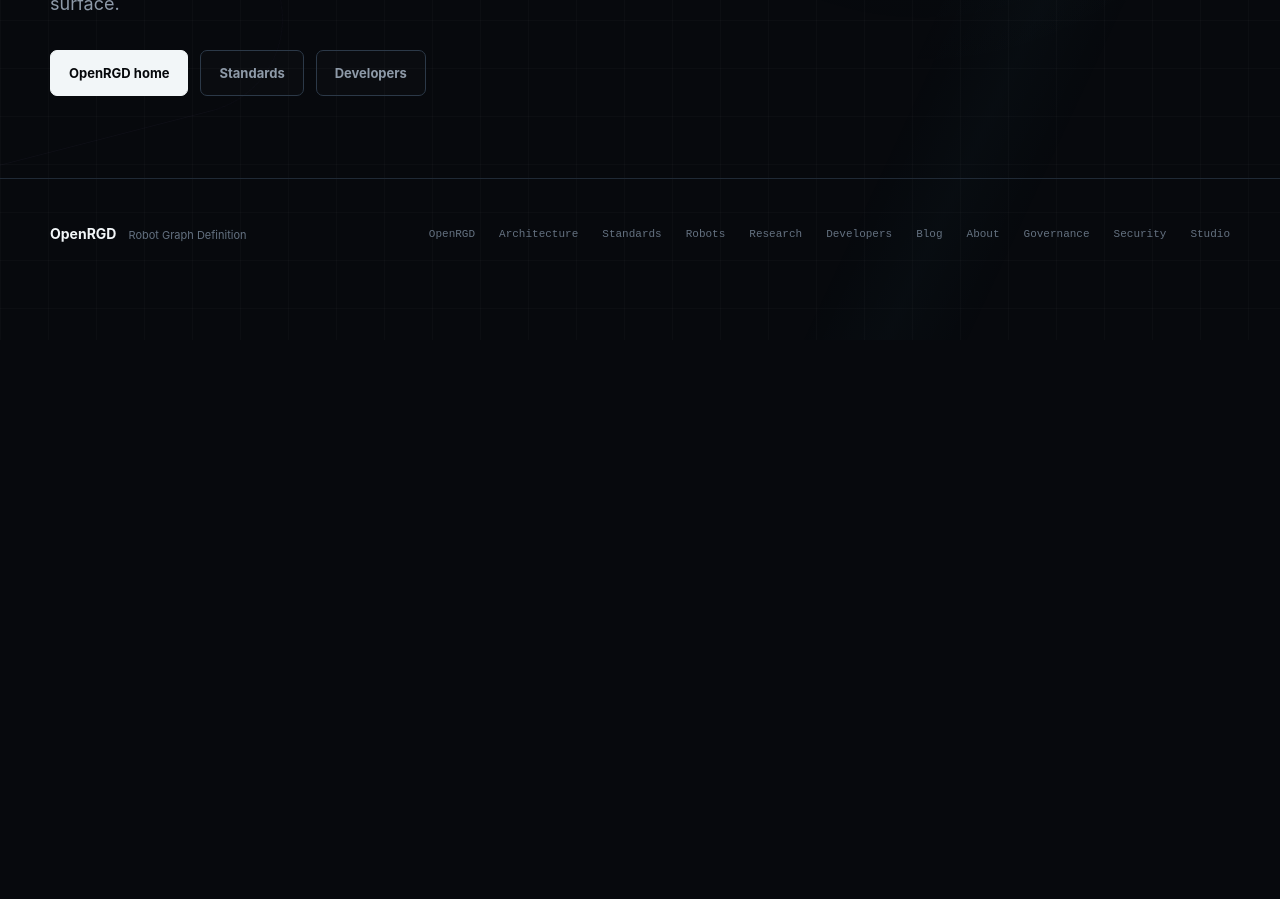
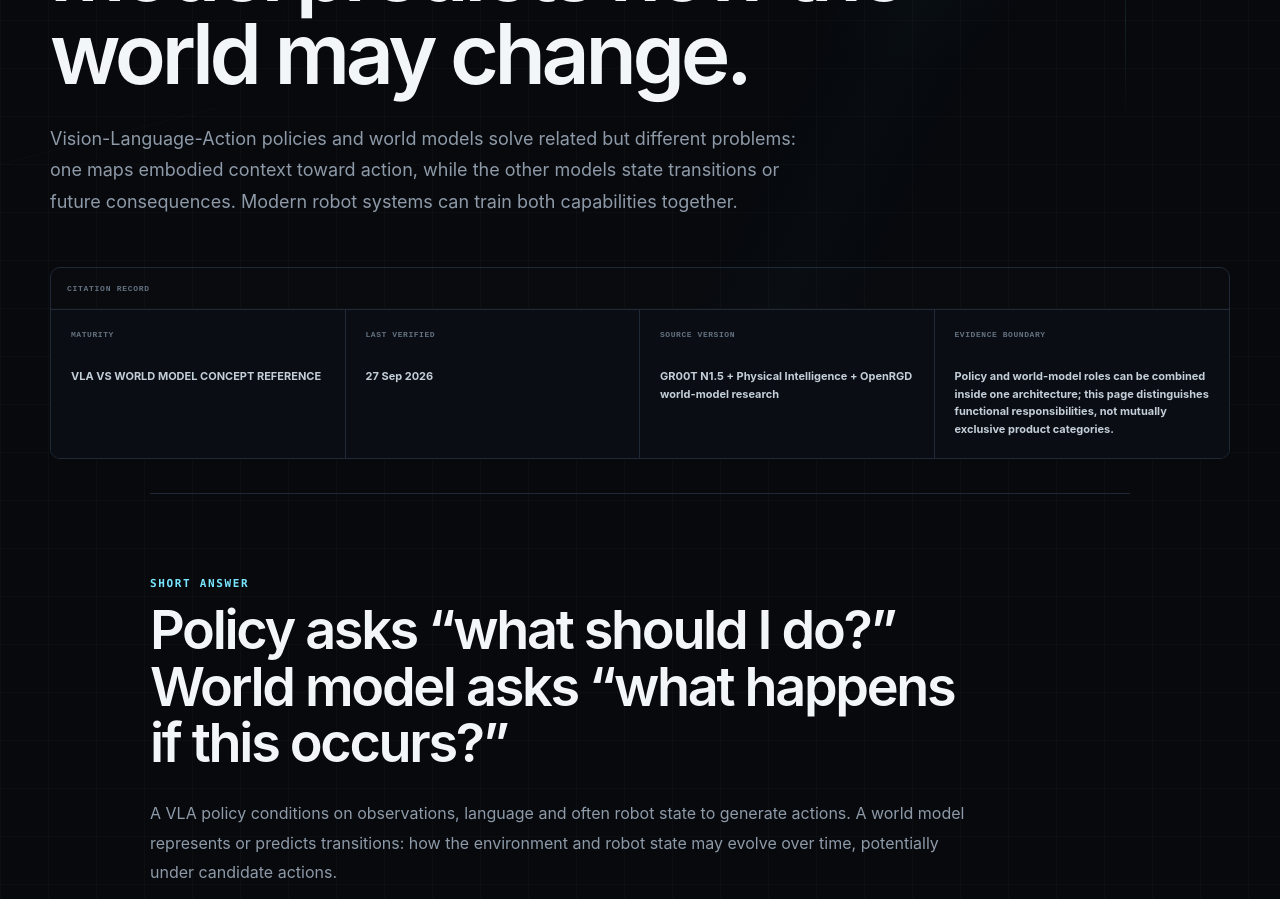
Before and after one commit to OpenRGD/openrgd.org, a Next.js app: page /vla/vla-vs-world-model in a window 1280 px wide. Before the commit this address had no page. Shown: the part 460-1359 px from the top of the page. Before the commit the page ends 800 px from the top, so only its background shows below. Built offline with nearby package versions, Linux system fonts and the light colour scheme.

Commit message:
Add VLA versus world model page

```diff
--- /dev/null
+++ b/app/vla/vla-vs-world-model/page.tsx
@@ -0,0 +1,93 @@
+import type { Metadata } from 'next'
+import { referenceMetadata, type CitationRecordData } from '@/lib/seo/provenance'
+import { ConceptGrid, ConceptPage, ConceptSection } from '@/components/concept-page'
+
+const citationRecord: CitationRecordData = {
+  maturity: 'VLA VS WORLD MODEL CONCEPT REFERENCE',
+  lastVerified: '27 Sep 2026',
+  lastVerifiedIso: '2026-09-27',
+  sourceVersion: 'GR00T N1.5 + Physical Intelligence + OpenRGD world-model research',
+  evidenceBoundary: 'Policy and world-model roles can be combined inside one architecture; this page distinguishes functional responsibilities, not mutually exclusive product categories.',
+  pageUrl: 'https://openrgd.org/vla/vla-vs-world-model',
+}
+
+export const metadata: Metadata = referenceMetadata({
+  title: 'VLA vs World Model',
+  description: 'VLA vs world model: how Vision-Language-Action policies differ from predictive world models, how the two approaches can be combined, and where each fits in a robot architecture.',
+  canonicalPath: '/vla/vla-vs-world-model',
+  record: citationRecord,
+})
+
+export default function VlaVsWorldModelPage() {
+  return (
+    <ConceptPage
+      eyebrow="VLA VS WORLD MODEL"
+      title="A VLA chooses actions from context. A world model predicts how the world may change."
+      lead="Vision-Language-Action policies and world models solve related but different problems: one maps embodied context toward action, while the other models state transitions or future consequences. Modern robot systems can train both capabilities together."
+      citationRecord={citationRecord}
+      sources={[
+        {label:'NVIDIA Research — GR00T N1.5',href:'https://research.nvidia.com/labs/gear/gr00t-n1_5/'},
+        {label:'Physical Intelligence — π0',href:'https://www.physicalintelligence.company/download/pi0.pdf'},
+        {label:'OpenRGD — World Models research',href:'https://openrgd.org/research/world-models'},
+        {label:'OpenRGD — RGD Physics research',href:'https://openrgd.org/research/rgd-physics'},
+      ]}
+      related={[
+        {href:'/vla',title:'Vision-Language-Action Models',copy:'Return to the VLA pillar.'},
+        {href:'/research/world-models',title:'World Models',copy:'Explore OpenRGD research on predictive embodied models.'},
+        {href:'/research/rgd-physics',title:'RGD Physics',copy:'See the proposed causal and physics representation boundary.'},
+      ]}
+    >
+      <ConceptSection kicker="SHORT ANSWER" title="Policy asks “what should I do?” World model asks “what happens if this occurs?”">
+        <p>
+          A VLA policy conditions on observations, language and often robot state to generate actions.
+          A world model represents or predicts transitions: how the environment and robot state may evolve
+          over time, potentially under candidate actions.
+        </p>
+      </ConceptSection>
+
+      <ConceptSection kicker="FUNCTIONAL DIFFERENCE" title="The two roles optimize different outputs.">
+        <ConceptGrid items={[
+          {label:'VLA',title:'Primary output',copy:'Robot action, action token, action vector or action chunk.'},
+          {label:'VLA',title:'Primary question',copy:'Given this observation, instruction and state, what action should the policy produce?'},
+          {label:'VLA',title:'Typical training signal',copy:'Robot demonstrations and action-conditioned trajectory data.'},
+          {label:'WORLD MODEL',title:'Primary output',copy:'Predicted next state, future latent representation, video, dynamics or transition estimate.'},
+          {label:'WORLD MODEL',title:'Primary question',copy:'Given the current state and possibly an action, how is the world likely to evolve?'},
+          {label:'WORLD MODEL',title:'Typical training signal',copy:'Temporal transitions, future observations, dynamics or predictive consistency.'},
+        ]}/>
+      </ConceptSection>
+
+      <ConceptSection kicker="WHY COMBINE THEM" title="A policy can benefit from a model of consequences.">
+        <p>
+          Long-horizon robot behavior benefits from predicting whether an action will make progress, cause a collision,
+          lose contact or move the scene into a harder state. A world model can provide that predictive structure while
+          a policy remains responsible for selecting or generating the action.
+        </p>
+      </ConceptSection>
+
+      <ConceptSection kicker="CURRENT CONVERGENCE" title="The boundary is already becoming architectural rather than model-level.">
+        <p>
+          NVIDIA GR00T N1.5 is a concrete example: it keeps flow-matching policy learning while adding Future Latent
+          Representation Alignment, a predictive objective that aligns current representations with future target embeddings.
+          The result is still a robot policy, but it learns an additional world-model-like representation of future state.
+        </p>
+      </ConceptSection>
+
+      <ConceptSection kicker="WORLD ACTION MODELS" title="Some research increasingly treats prediction and action as one coupled problem.">
+        <p>
+          The field is moving toward architectures where learned dynamics, future prediction and policy generation
+          share representations. That does not erase the conceptual distinction: prediction tells a system what may
+          happen, while an action policy determines what the robot will attempt.
+        </p>
+      </ConceptSection>
+
+      <ConceptSection kicker="OPENRGD VIEW" title="OpenRGD keeps the semantic roles separable even when one neural model implements both.">
+        <p>
+          OpenRGD research treats world-model state, physics context, cognition proposals and execution as distinct
+          semantic responsibilities. A future implementation could use one foundation model for several of those jobs,
+          but the graph can still record which evidence is predictive, which output is an intended action and which
+          component owns physical execution.
+        </p>
+      </ConceptSection>
+    </ConceptPage>
+  )
+}
```
